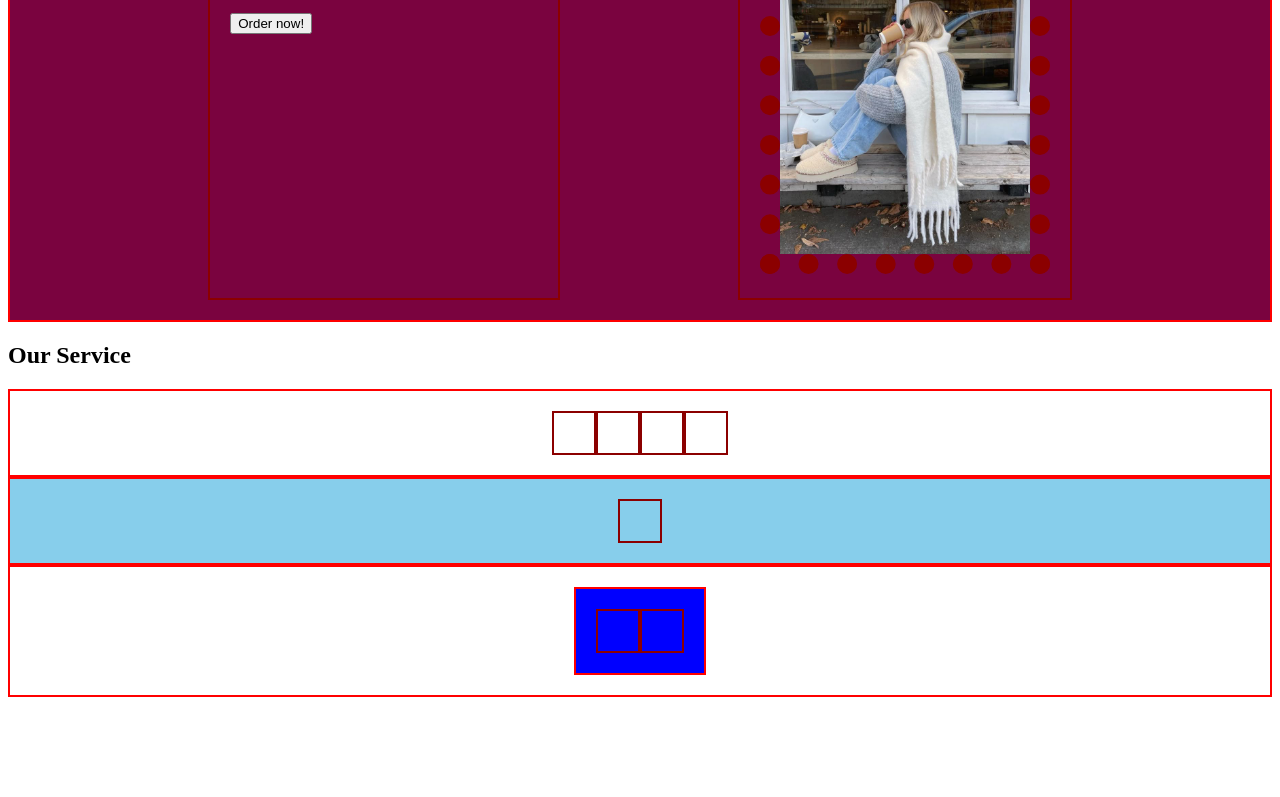
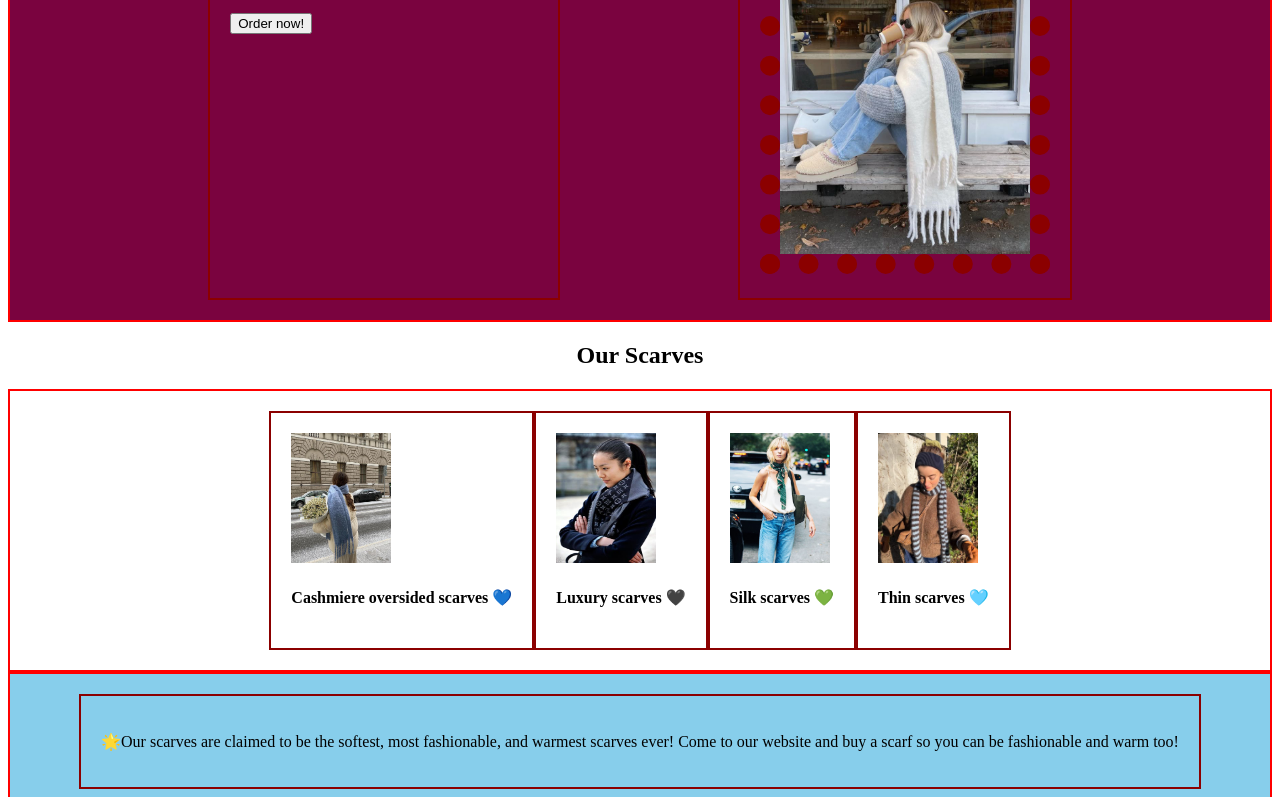
Before and after one commit to TovaR2029/CS1-Unit-2-Activity-1, a plain HTML site: page index.html in a window 1280 px wide. Shown: the part 155-952 px from the top of the page. Before the commit the page ends 860 px from the top, so only its background shows below. Drawn offline with Linux system fonts and the light colour scheme.

Commit message:
finished html

```diff
--- a/index.html
+++ b/index.html
@@ -18,33 +18,54 @@
     </div>
 
     <div class="item">
-      <img src="scarf-img.jpg" width="250px">
+      <img src="scarf-img.jpg" width="250px" id="img1">
     </div>
 
   </div>
 
-  <h2>Our Service</h2>
+  <h2>Our Scarves</h2>
 
    <div class="flexbox" id="box2">
 
-    <div class="item"></div>
-    <div class="item"></div>
-    <div class="item"></div>
-    <div class="item"></div>
+    <div class="item">
+      <img src="oversized-scarf.jpg" width="100px" height="130px">
+       <h4>Cashmiere oversided scarves 💙</h4>
+    </div>
+
+    <div class="item">
+      <img src="rich-scarf.jpg" width="100px" height="130px">
+      <h4>Luxury scarves 🖤</h4>
+    </div>
+
+    <div class="item">
+      <img src="silk-scarf.jpg" width="100px" height="130px">
+      <h4>Silk scarves 💚</h4>
+    </div>
+
+    <div class="item">
+      <img src="thin-scarf.jpg" width="100px" height="130px">
+      <h4>Thin scarves 🩵</h4>
+    </div>
 
 
   </div>
 
   <div class="flexbox" id="box3">
-    <div class="item"></div>
+    <div class="item">
+      <p>🌟Our scarves are claimed to be the softest, most fashionable, and warmest scarves ever! Come to our website and buy a scarf so you can be fashionable and warm too! </p>
+    </div>
 
 
   </div>
 
   <div class="flexbox" id="box4">
     <div class="flexbox" id="innerbox4">
-      <div class="item"></div>
-      <div class="item"></div>
+      <div class="item">
+        <h3>Come support our service! 🩷 ---> </h3>
+      </div>
+      <div class="item">
+        <button>Scarves</button>
+      </div>
     </div>
   </div>
 
--- a/style.css
+++ b/style.css
@@ -21,6 +21,9 @@
 #innerbox4 {
     background: blue;
 }
-img {
+#img1 {
     border: 20px dotted darkred;
 }
+h2 {
+    text-align: center;
+}
```
Also changed, not shown: oversized-scarf.jpg (added), rich-scarf.jpg (added), silk-scarf.jpg (added), thin-scarf.jpg (added).
